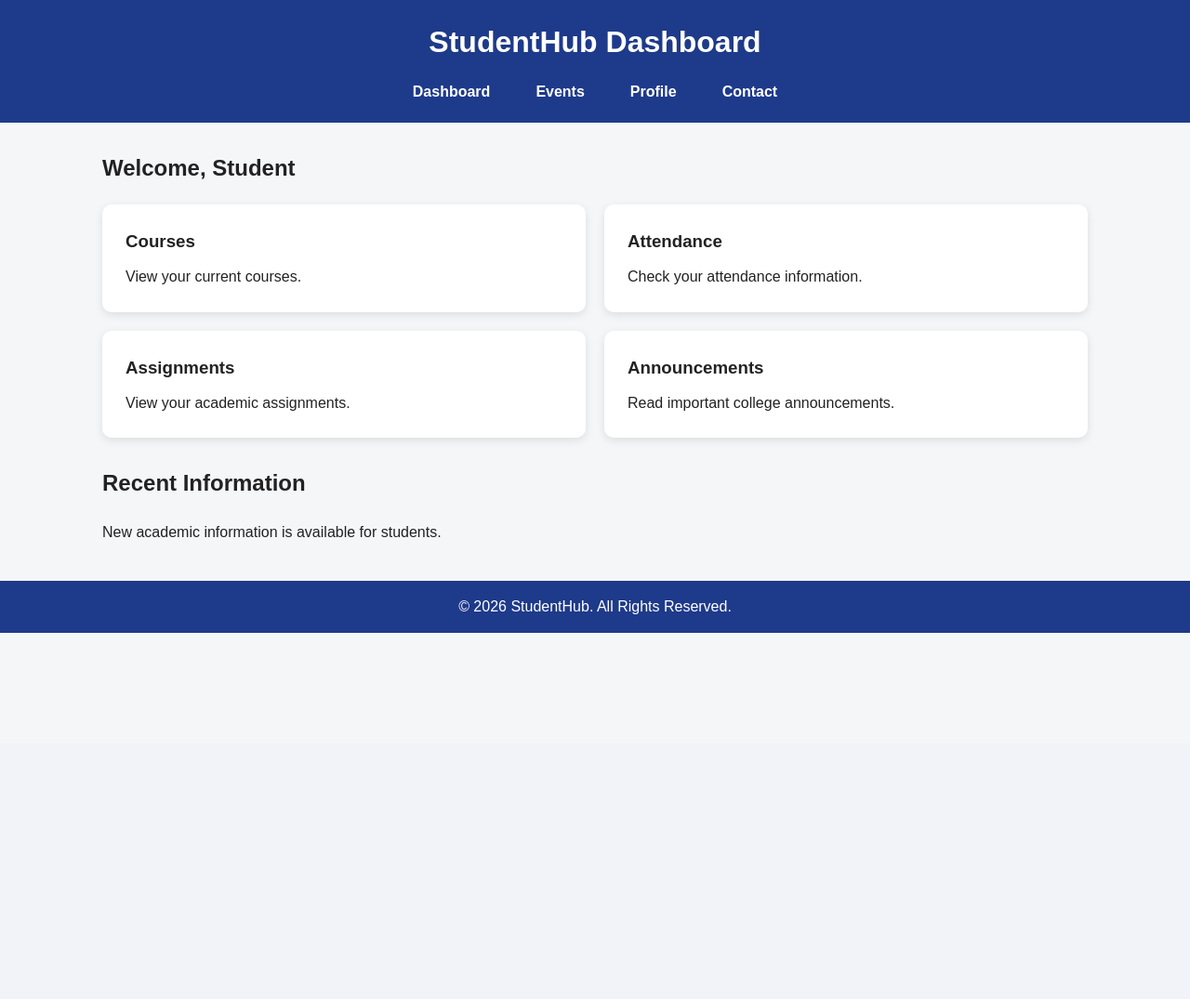
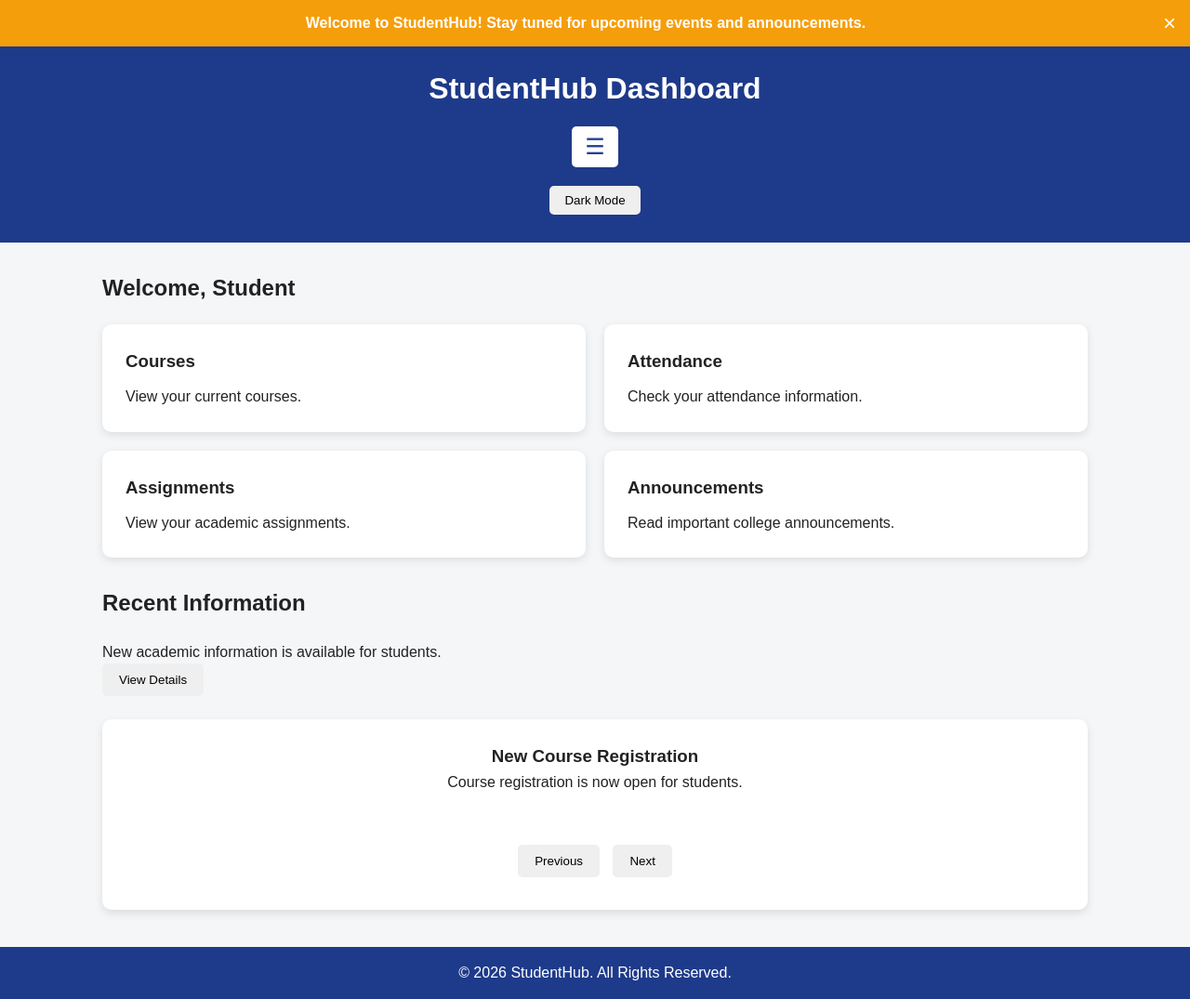
Before and after one commit to dhruvin-321/student-portal, a PHP site: page /dashboard.html in a window 1280 px wide. Shown: the whole page at 93% size. Before the commit the page ends 681 px from the top, so only its background shows below. Run offline with PHP 8.4, Linux system fonts and the light colour scheme.

Commit message:
java scirpt

```diff
--- a/1.css
+++ b/1.css
@@ -128,3 +128,214 @@ footer {
         padding: 0 15px;
     }
 }
+.faq-question {
+    width: 100%;
+    padding: 15px;
+    text-align: left;
+    border: none;
+    cursor: pointer;
+    font-size: 16px;
+    font-weight: bold;
+    transition: 0.3s;
+}
+
+.faq-question:hover {
+    transform: translateX(5px);
+}
+
+.faq-answer {
+    display: none;
+    padding: 15px;
+    margin: 0;
+    transition: 0.3s;
+}
+.information button {
+    padding: 10px 18px;
+    border: none;
+    cursor: pointer;
+    border-radius: 5px;
+    transition: 0.3s;
+}
+
+.information button:hover {
+    transform: scale(1.05);
+}
+
+.modal {
+    display: none;
+    position: fixed;
+    inset: 0;
+    justify-content: center;
+    align-items: center;
+    background: rgba(0, 0, 0, 0.6);
+    z-index: 1000;
+}
+
+.modal-content {
+    position: relative;
+    width: 90%;
+    max-width: 500px;
+    padding: 30px;
+    border-radius: 10px;
+    background: white;
+    animation: modalAppear 0.3s ease;
+}
+
+.close-modal {
+    position: absolute;
+    top: 10px;
+    right: 15px;
+    border: none;
+    background: none;
+    font-size: 28px;
+    cursor: pointer;
+}
+
+@keyframes modalAppear {
+    from {
+        transform: scale(0.8);
+        opacity: 0;
+    }
+
+    to {
+        transform: scale(1);
+        opacity: 1;
+    }
+}
+.slider {
+    margin-top: 25px;
+    padding: 25px;
+    text-align: center;
+    border-radius: 10px;
+    background: white;
+    box-shadow: 0 4px 10px rgba(0, 0, 0, 0.1);
+}
+
+.slide {
+    display: none;
+    min-height: 100px;
+    transition: 0.3s;
+}
+
+.slide.active {
+    display: block;
+}
+
+.slider button {
+    margin: 10px 5px;
+    padding: 10px 18px;
+    border: none;
+    border-radius: 5px;
+    cursor: pointer;
+    transition: 0.3s;
+}
+
+.slider button:hover {
+    transform: scale(1.05);
+}
+.menu-toggle {
+    display: none;
+    border: none;
+    background: none;
+    color: white;
+    font-size: 28px;
+    cursor: pointer;
+}
+
+.menu-toggle {
+    display: none;
+    margin: 10px auto;
+    padding: 8px 14px;
+    border: none;
+    border-radius: 5px;
+    background: white;
+    color: #23418f;
+    font-size: 24px;
+    cursor: pointer;
+}
+
+@media (max-width: 1500px) {
+    .menu-toggle {
+        display: block;
+    }
+
+    .nav-list {
+        display: none;
+        flex-direction: column;
+        align-items: center;
+        gap: 10px;
+        padding: 10px 0;
+    }
+
+    .nav-list.show-menu {
+        display: flex;
+    }
+}
+.theme-toggle {
+    margin: 10px auto;
+    padding: 8px 16px;
+    border: none;
+    border-radius: 5px;
+    cursor: pointer;
+    transition: 0.3s;
+}
+
+.theme-toggle:hover {
+    transform: scale(1.05);
+}
+
+body {
+    transition: background-color 0.3s, color 0.3s;
+}
+
+body.dark-theme {
+    background-color: #121212;
+    color: #f5f5f5;
+}
+
+body.dark-theme .card,
+body.dark-theme .information,
+body.dark-theme .slider,
+body.dark-theme .modal-content,
+body.dark-theme section article:not(.card) {
+    background-color: #1f1f1f;
+    color: #f5f5f5;
+}
+
+body.dark-theme .recent {
+    color: #f5f5f5;
+}
+
+/* ===== Notification Banner ===== */
+.notification-banner {
+    background-color: #f59e0b;
+    color: white;
+    text-align: center;
+    padding: 12px 40px 12px 20px;
+    position: relative;
+    font-weight: bold;
+    transition: opacity 0.3s ease, visibility 0.3s ease;
+}
+
+.notification-banner.hidden {
+    opacity: 0;
+    visibility: hidden;
+    display: none;
+}
+
+.close-banner {
+    position: absolute;
+    right: 15px;
+    top: 50%;
+    transform: translateY(-50%);
+    background: none;
+    border: none;
+    color: white;
+    font-size: 24px;
+    cursor: pointer;
+    transition: transform 0.3s;
+}
+
+.close-banner:hover {
+    transform: translateY(-50%) scale(1.1);
+}
--- a/Dashboard.html
+++ b/Dashboard.html
@@ -1,4 +1,3 @@
-
  <!DOCTYPE html>
 <html lang="en">
 
@@ -10,18 +9,32 @@
 </head>
 
 <body>
+<div id="notificationBanner" class="notification-banner">
+    <span>Welcome to StudentHub! Stay tuned for upcoming events and announcements.</span>
+    <button id="closeBanner" class="close-banner" aria-label="Close notification">&times;</button>
+</div>
+
 
 <header class="header">
+
     <h1>StudentHub Dashboard</h1>
 
+
         <nav>
-        <ul class="nav-list">
+    <button id="menuToggle" class="menu-toggle" type="button" aria-label="Open navigation menu" aria-expanded="false">
+        ☰
+    </button>
+
+    <ul class="nav-list" id="navMenu">
         <li><a href="dashboard.html">Dashboard</a></li>
         <li><a href="events.html">Events</a></li>
         <li><a href="profile.html">Profile</a></li>
         <li><a href="contact.html">Contact</a></li>
     </ul>
 </nav>
+    <button id="themeToggle" class="theme-toggle" type="button" aria-label="Switch to dark mode">
+    Dark Mode
+</button>
 </header>
 
 <main>
@@ -59,14 +72,45 @@
 
     <div class="information">
         <p>New academic information is available for students.</p>
+        <button id="openModal" type="button">View Details</button>
+    </div>
+
+    <div class="slider">
+        <div class="slide active">
+            <h3>New Course Registration</h3>
+            <p>Course registration is now open for students.</p>
+        </div>
+
+        <div class="slide">
+            <h3>Assignment Submission</h3>
+            <p>Check your subjects for upcoming assignment deadlines.</p>
+        </div>
+
+        <div class="slide">
+            <h3>College Event</h3>
+            <p>New college events and activities are available.</p>
+        </div>
+
+        <button id="previousSlide" type="button">Previous</button>
+        <button id="nextSlide" type="button">Next</button>
     </div>
 </section>
 
 </main>
 
+<div id="studentModal" class="modal" role="dialog" aria-modal="true" aria-labelledby="modalTitle">
+    <div class="modal-content">
+        <button id="closeModal" class="close-modal" type="button" aria-label="Close modal">&times;</button>
+        <h2 id="modalTitle">StudentHub Information</h2>
+        <p>New academic information is available. Please check the portal regularly for important updates.</p>
+    </div>
+</div>
+
 <footer>
     <p>&copy; 2026 StudentHub. All Rights Reserved.</p>
 </footer>
 
+<script src="script.js"></script>
+
 </body>
 </html>
--- /dev/null
+++ b/script.js
@@ -0,0 +1,114 @@
+const faqQuestions = document.querySelectorAll(".faq-question");
+
+faqQuestions.forEach(function(question) {
+    question.addEventListener("click", function() {
+        const answer = question.nextElementSibling;
+
+        if (answer.style.display === "block") {
+            answer.style.display = "none";
+        } else {
+            answer.style.display = "block";
+        }
+    });
+});
+const openModal = document.getElementById("openModal");
+const closeModal = document.getElementById("closeModal");
+const studentModal = document.getElementById("studentModal");
+
+if (openModal && closeModal && studentModal) {
+    openModal.addEventListener("click", function() {
+        studentModal.style.display = "flex";
+    });
+
+    closeModal.addEventListener("click", function() {
+        studentModal.style.display = "none";
+    });
+
+    studentModal.addEventListener("click", function(event) {
+        if (event.target === studentModal) {
+            studentModal.style.display = "none";
+        }
+    });
+}
+const slides = document.querySelectorAll(".slide");
+const previousSlide = document.getElementById("previousSlide");
+const nextSlide = document.getElementById("nextSlide");
+
+let currentSlide = 0;
+
+function showSlide(index) {
+    slides.forEach(function(slide) {
+        slide.classList.remove("active");
+    });
+
+    slides[index].classList.add("active");
+}
+
+if (slides.length > 0 && previousSlide && nextSlide) {
+    nextSlide.addEventListener("click", function() {
+        currentSlide++;
+
+        if (currentSlide >= slides.length) {
+            currentSlide = 0;
+        }
+
+        showSlide(currentSlide);
+    });
+
+    previousSlide.addEventListener("click", function() {
+        currentSlide--;
+
+        if (currentSlide < 0) {
+            currentSlide = slides.length - 1;
+        }
+
+        showSlide(currentSlide);
+    });
+}
+const menuToggle = document.getElementById("menuToggle");
+const navMenu = document.getElementById("navMenu");
+
+if (menuToggle && navMenu) {
+    menuToggle.addEventListener("click", function() {
+        navMenu.classList.toggle("show-menu");
+
+        const isOpen = navMenu.classList.contains("show-menu");
+
+        menuToggle.setAttribute("aria-expanded", isOpen);
+        menuToggle.setAttribute("aria-label", isOpen ? "Close navigation menu" : "Open navigation menu");
+    });
+}
+const themeToggle = document.getElementById("themeToggle");
+
+if (themeToggle) {
+    const savedTheme = localStorage.getItem("studentHubTheme");
+
+    if (savedTheme === "dark") {
+        document.body.classList.add("dark-theme");
+        themeToggle.textContent = "Light Mode";
+        themeToggle.setAttribute("aria-label", "Switch to light mode");
+    }
+
+    themeToggle.addEventListener("click", function() {
+        document.body.classList.toggle("dark-theme");
+
+        if (document.body.classList.contains("dark-theme")) {
+            localStorage.setItem("studentHubTheme", "dark");
+            themeToggle.textContent = "Light Mode";
+            themeToggle.setAttribute("aria-label", "Switch to light mode");
+        } else {
+            localStorage.setItem("studentHubTheme", "light");
+            themeToggle.textContent = "Dark Mode";
+            themeToggle.setAttribute("aria-label", "Switch to dark mode");
+        }
+    });
+}
+
+const closeBanner = document.getElementById("closeBanner");
+const notificationBanner = document.getElementById("notificationBanner");
+
+if (closeBanner && notificationBanner) {
+    closeBanner.addEventListener("click", function() {
+        notificationBanner.classList.add("hidden");
+    });
+}
```
Also changed, not shown: About.html (+14 -2 lines), Contact.html (+14 -2 lines), Events.html (+14 -2 lines), Faq.html (+28 -16 lines), Feedback.html (+14 -2 lines), Profile.html (+14 -2 lines), Register.html (+14 -2 lines), home.html (+14 -3 lines), login.html (+14 -2 lines). Lines whose indentation alone changed are shown as unchanged.
